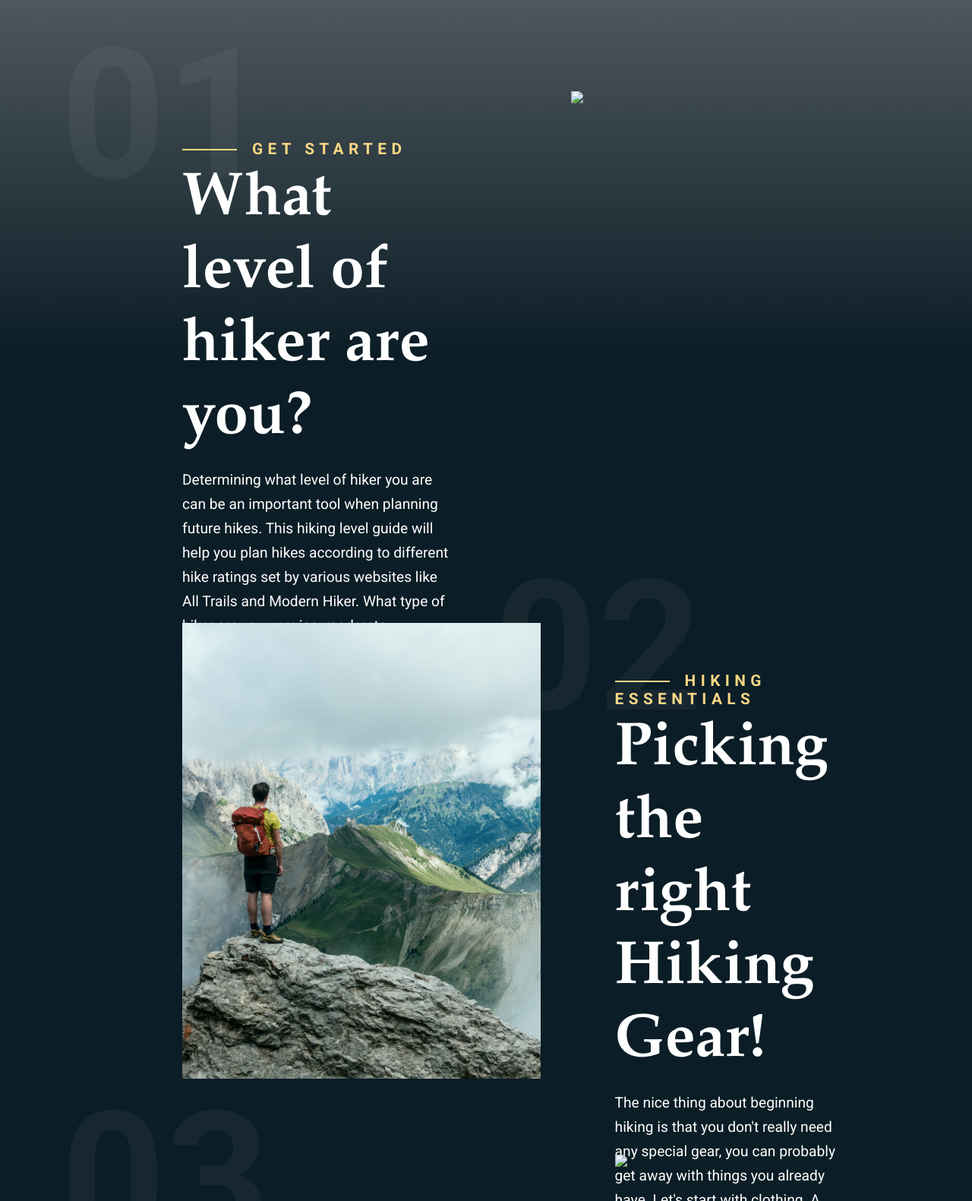
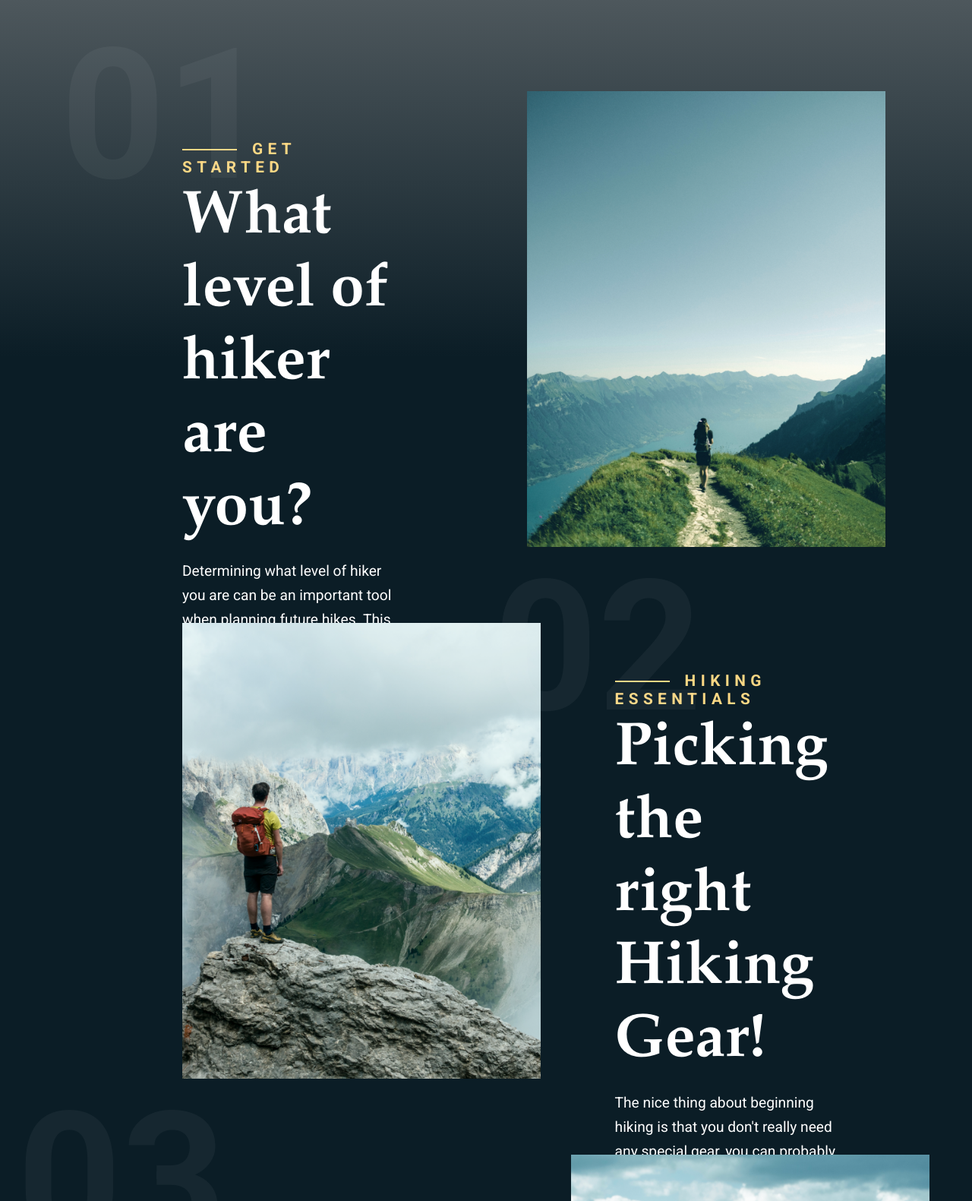
Before and after one commit to ymparmar5/MNTN, a plain HTML site: page index.html in a window 1280 px wide. Shown: the part 880-2461 px from the top of the page at 76% size. Drawn offline with Linux system fonts and the light colour scheme; the site is published under a folder, as on GitHub Pages, so addresses that start at the root find nothing.

Commit message:
Update index.html

```diff
--- a/index.html
+++ b/index.html
@@ -56,7 +56,7 @@
                 <h6>read more</h6>
                 <img class="arrow-right" src="arrow_right_24px.png" alt="down arrow">
             </div>
-            <div class="contImg"><img id="img1" src="/1.png"></div>
+            <div class="contImg"><img id="img1" src="1.png"></div>
         </div>
 
         <div id="content2">
@@ -89,7 +89,7 @@
                 <h6>read more</h6>
                 <img class="arrow-right" src="arrow_right_24px.png" alt="down arrow">
             </div>
-            <div class="contImg"><img id="img1" src="/3.png"></div>
+            <div class="contImg"><img id="img1" src="3.png"></div>
         </div>
     </div>
 
```
